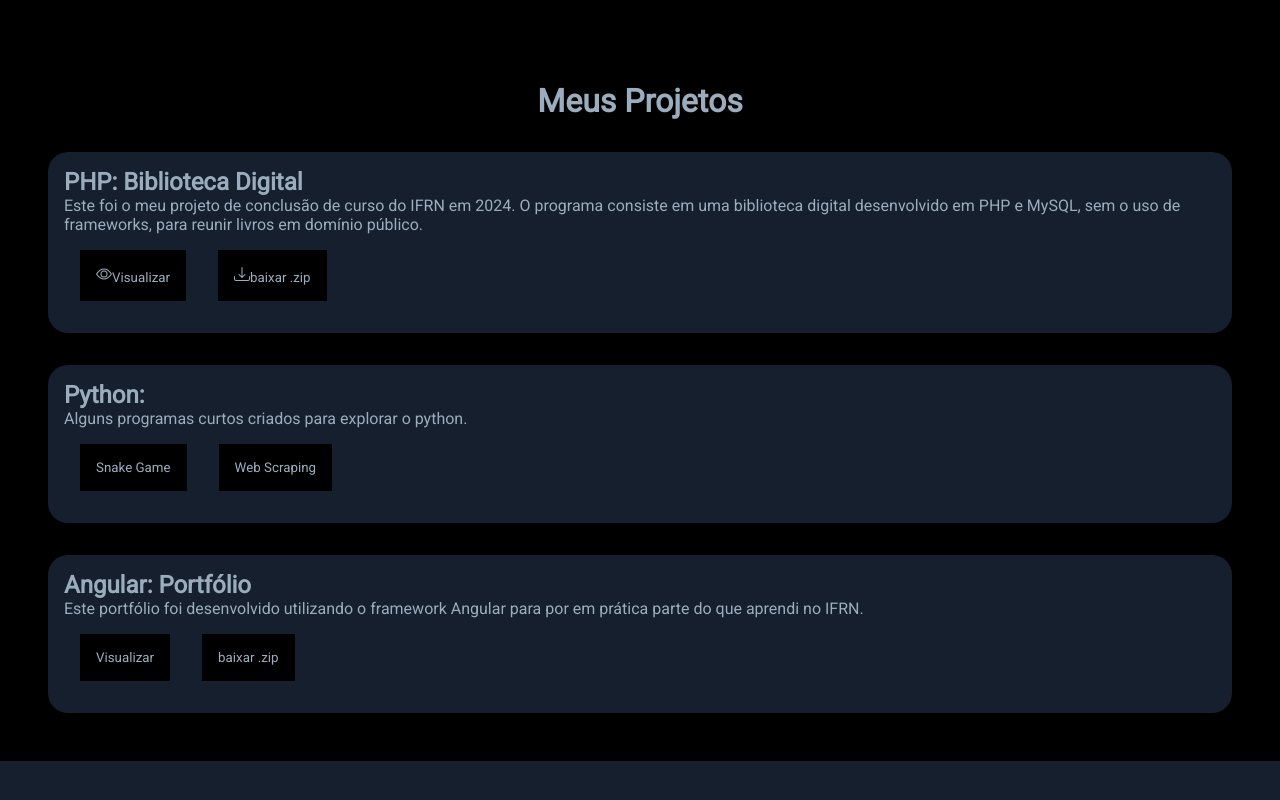
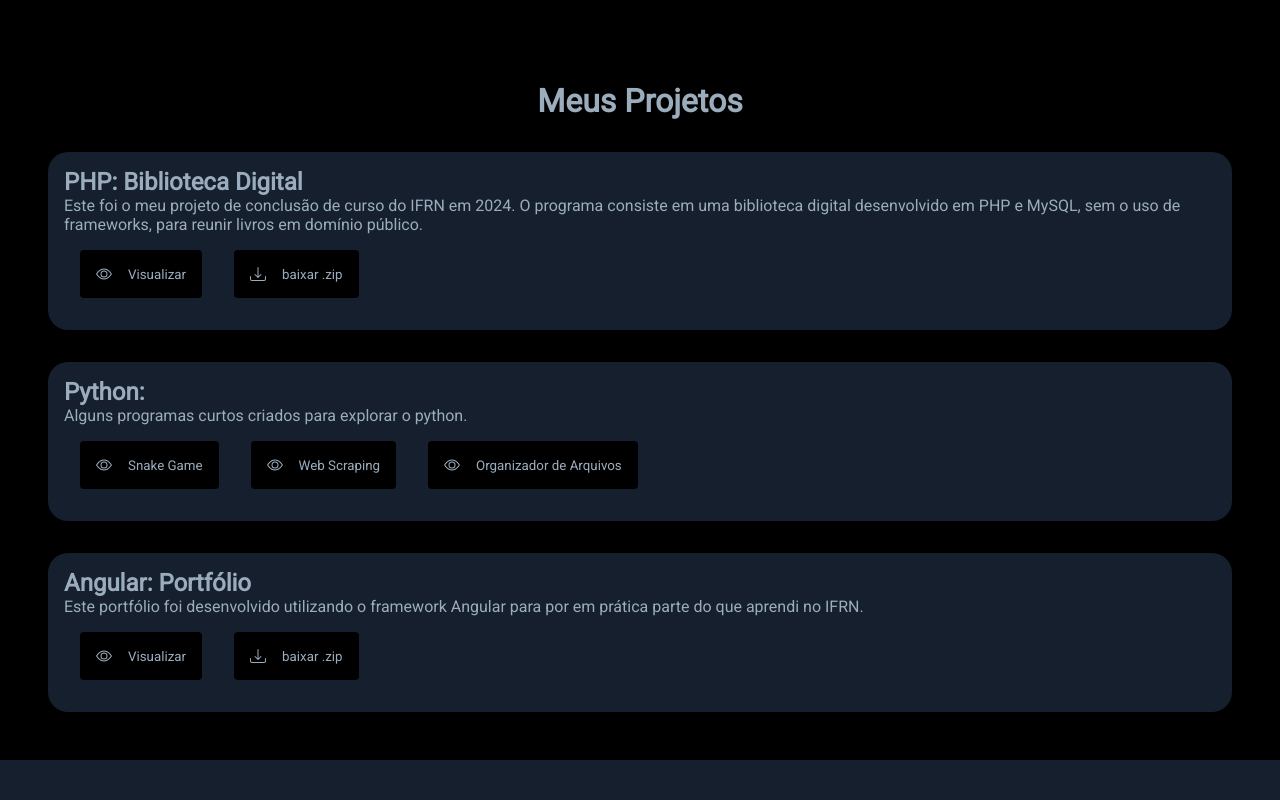
Before and after one commit to JezielHonorato/Portfolio, an Angular app in the folder PortfolioJezielHonorato/: page / in a window 1280 px wide. Shown: the part 814-1614 px from the top of the page. Built offline with nearby package versions, Linux system fonts and the light colour scheme.

Commit message:
my-projects

```diff
--- a/PortfolioJezielHonorato/src/app/components/my-projects/my-projects.component.css
+++ b/PortfolioJezielHonorato/src/app/components/my-projects/my-projects.component.css
@@ -1,8 +1,8 @@
-main{
+main {
   padding: 1rem;
   background-color: black;
 
-  .title{
+  .title {
     display: flex;
     margin-top: 5rem;
     color: var(--color-text);
@@ -16,11 +16,33 @@
     color: var(--color-text);
     border-radius: 20px;
 
-    button {
-      color: var(--color-text);
-      background-color: black;
-      padding: 1rem;
-      margin: 1rem;
+    .buttons {
+      display: flex;
+
+      button {
+        color: var(--color-text);
+        background-color: black;
+        padding: 1rem;
+        margin: 1rem;
+        display: flex;
+        align-items: center;
+        gap: 1rem;
+        border-radius: 4px;
+        cursor: pointer;
+
+        svg {
+          height: 1rem;
+        }
+
+        span {
+          display: inline-block;
+        }
+      }
+
+      button:hover {
+        background-color: #0056b3;
+        color: var(--color-text-hover);
+      }
     }
   }
 }
--- a/PortfolioJezielHonorato/src/app/components/my-projects/my-projects.component.html
+++ b/PortfolioJezielHonorato/src/app/components/my-projects/my-projects.component.html
@@ -3,35 +3,154 @@
 
   <section>
     <h1>PHP: Biblioteca Digital</h1>
-    <p>Este foi o meu projeto de conclusão de curso do IFRN em 2024. O programa consiste em uma biblioteca digital desenvolvido em PHP e MySQL, sem o uso de frameworks, para reunir livros em domínio público.</p>
-    <a href="https://github.com/JezielHonorato/BibliotecaDigital" target="_blank">
+    <p>
+      Este foi o meu projeto de conclusão de curso do IFRN em 2024. O programa
+      consiste em uma biblioteca digital desenvolvido em PHP e MySQL, sem o uso
+      de frameworks, para reunir livros em domínio público.
+    </p>
+    <div class="buttons">
+      <a
+        href="https://github.com/JezielHonorato/BibliotecaDigital"
+        target="_blank"
+      >
+        <button>
+          <svg
+            xmlns="http://www.w3.org/2000/svg"
+            fill="currentColor"
+            class="bi bi-eye"
+            viewBox="0 0 16 16"
+          >
+            <path
+              d="M16 8s-3-5.5-8-5.5S0 8 0 8s3 5.5 8 5.5S16 8 16 8M1.173 8a13 13 0 0 1 1.66-2.043C4.12 4.668 5.88 3.5 8 3.5s3.879 1.168 5.168 2.457A13 13 0 0 1 14.828 8q-.086.13-.195.288c-.335.48-.83 1.12-1.465 1.755C11.879 11.332 10.119 12.5 8 12.5s-3.879-1.168-5.168-2.457A13 13 0 0 1 1.172 8z"
+            />
+            <path
+              d="M8 5.5a2.5 2.5 0 1 0 0 5 2.5 2.5 0 0 0 0-5M4.5 8a3.5 3.5 0 1 1 7 0 3.5 3.5 0 0 1-7 0"
+            />
+          </svg>
+          <span>Visualizar</span>
+        </button></a
+      >
       <button>
-        <svg xmlns="http://www.w3.org/2000/svg" width="16" height="16" fill="currentColor" class="bi bi-eye" viewBox="0 0 16 16">
-          <path d="M16 8s-3-5.5-8-5.5S0 8 0 8s3 5.5 8 5.5S16 8 16 8M1.173 8a13 13 0 0 1 1.66-2.043C4.12 4.668 5.88 3.5 8 3.5s3.879 1.168 5.168 2.457A13 13 0 0 1 14.828 8q-.086.13-.195.288c-.335.48-.83 1.12-1.465 1.755C11.879 11.332 10.119 12.5 8 12.5s-3.879-1.168-5.168-2.457A13 13 0 0 1 1.172 8z"/>
-          <path d="M8 5.5a2.5 2.5 0 1 0 0 5 2.5 2.5 0 0 0 0-5M4.5 8a3.5 3.5 0 1 1 7 0 3.5 3.5 0 0 1-7 0"/>
+        <svg
+          xmlns="http://www.w3.org/2000/svg"
+          fill="currentColor"
+          class="bi bi-download"
+          viewBox="0 0 16 16"
+        >
+          <path
+            d="M.5 9.9a.5.5 0 0 1 .5.5v2.5a1 1 0 0 0 1 1h12a1 1 0 0 0 1-1v-2.5a.5.5 0 0 1 1 0v2.5a2 2 0 0 1-2 2H2a2 2 0 0 1-2-2v-2.5a.5.5 0 0 1 .5-.5"
+          />
+          <path
+            d="M7.646 11.854a.5.5 0 0 0 .708 0l3-3a.5.5 0 0 0-.708-.708L8.5 10.293V1.5a.5.5 0 0 0-1 0v8.793L5.354 8.146a.5.5 0 1 0-.708.708z"
+          />
         </svg>
-        <span>Visualizar</span>
-    </button></a>
-    <button>
-      <svg xmlns="http://www.w3.org/2000/svg" width="16" height="16" fill="currentColor" class="bi bi-download" viewBox="0 0 16 16">
-        <path d="M.5 9.9a.5.5 0 0 1 .5.5v2.5a1 1 0 0 0 1 1h12a1 1 0 0 0 1-1v-2.5a.5.5 0 0 1 1 0v2.5a2 2 0 0 1-2 2H2a2 2 0 0 1-2-2v-2.5a.5.5 0 0 1 .5-.5"/>
-        <path d="M7.646 11.854a.5.5 0 0 0 .708 0l3-3a.5.5 0 0 0-.708-.708L8.5 10.293V1.5a.5.5 0 0 0-1 0v8.793L5.354 8.146a.5.5 0 1 0-.708.708z"/>
-      </svg>
-      <span>baixar .zip</span>
-    </button>
+        <span (click)="DontExist()">baixar .zip</span>
+      </button>
+    </div>
   </section>
 
   <section>
     <h1>Python:</h1>
     <p>Alguns programas curtos criados para explorar o python.</p>
-    <a href="https://github.com/JezielHonorato/SnakeGame" target="_blank"><button>Snake Game</button></a>
-    <a href="https://github.com/JezielHonorato/WebScraping" target="_blank"><button>Web Scraping</button></a>
+    <div class="buttons">
+      <a href="https://github.com/JezielHonorato/SnakeGame" target="_blank">
+        <button>
+          <svg
+            xmlns="http://www.w3.org/2000/svg"
+            fill="currentColor"
+            class="bi bi-eye"
+            viewBox="0 0 16 16"
+          >
+            <path
+              d="M16 8s-3-5.5-8-5.5S0 8 0 8s3 5.5 8 5.5S16 8 16 8M1.173 8a13 13 0 0 1 1.66-2.043C4.12 4.668 5.88 3.5 8 3.5s3.879 1.168 5.168 2.457A13 13 0 0 1 14.828 8q-.086.13-.195.288c-.335.48-.83 1.12-1.465 1.755C11.879 11.332 10.119 12.5 8 12.5s-3.879-1.168-5.168-2.457A13 13 0 0 1 1.172 8z"
+            />
+            <path
+              d="M8 5.5a2.5 2.5 0 1 0 0 5 2.5 2.5 0 0 0 0-5M4.5 8a3.5 3.5 0 1 1 7 0 3.5 3.5 0 0 1-7 0"
+            />
+          </svg>
+          <span>Snake Game</span>
+        </button>
+      </a>
+      <a href="https://github.com/JezielHonorato/WebScraping" target="_blank">
+        <button>
+          <svg
+            xmlns="http://www.w3.org/2000/svg"
+            fill="currentColor"
+            class="bi bi-eye"
+            viewBox="0 0 16 16"
+          >
+            <path
+              d="M16 8s-3-5.5-8-5.5S0 8 0 8s3 5.5 8 5.5S16 8 16 8M1.173 8a13 13 0 0 1 1.66-2.043C4.12 4.668 5.88 3.5 8 3.5s3.879 1.168 5.168 2.457A13 13 0 0 1 14.828 8q-.086.13-.195.288c-.335.48-.83 1.12-1.465 1.755C11.879 11.332 10.119 12.5 8 12.5s-3.879-1.168-5.168-2.457A13 13 0 0 1 1.172 8z"
+            />
+            <path
+              d="M8 5.5a2.5 2.5 0 1 0 0 5 2.5 2.5 0 0 0 0-5M4.5 8a3.5 3.5 0 1 1 7 0 3.5 3.5 0 0 1-7 0"
+            />
+          </svg>
+          <span>Web Scraping</span>
+        </button>
+      </a>
+      <a href="https://github.com/JezielHonorato/FileOrganize" target="_blank">
+        <button>
+          <svg
+            xmlns="http://www.w3.org/2000/svg"
+            fill="currentColor"
+            class="bi bi-eye"
+            viewBox="0 0 16 16"
+          >
+            <path
+              d="M16 8s-3-5.5-8-5.5S0 8 0 8s3 5.5 8 5.5S16 8 16 8M1.173 8a13 13 0 0 1 1.66-2.043C4.12 4.668 5.88 3.5 8 3.5s3.879 1.168 5.168 2.457A13 13 0 0 1 14.828 8q-.086.13-.195.288c-.335.48-.83 1.12-1.465 1.755C11.879 11.332 10.119 12.5 8 12.5s-3.879-1.168-5.168-2.457A13 13 0 0 1 1.172 8z"
+            />
+            <path
+              d="M8 5.5a2.5 2.5 0 1 0 0 5 2.5 2.5 0 0 0 0-5M4.5 8a3.5 3.5 0 1 1 7 0 3.5 3.5 0 0 1-7 0"
+            />
+          </svg>
+          <span>Organizador de Arquivos</span>
+        </button>
+      </a>
+    </div>
   </section>
 
   <section>
     <h1>Angular: Portfólio</h1>
-    <p>Este portfólio foi desenvolvido utilizando o framework Angular para por em prática parte do que aprendi no IFRN.</p>
-    <a href="https://github.com/JezielHonorato/Portfolio" target="_blank"><button>Visualizar</button></a>
-    <button>baixar .zip</button>
+    <p>
+      Este portfólio foi desenvolvido utilizando o framework Angular para por em
+      prática parte do que aprendi no IFRN.
+    </p>
+    <div class="buttons">
+      <a href="https://github.com/JezielHonorato/Portfolio" target="_blank">
+        <button>
+          <svg
+            xmlns="http://www.w3.org/2000/svg"
+            fill="currentColor"
+            class="bi bi-eye"
+            viewBox="0 0 16 16"
+          >
+            <path
+              d="M16 8s-3-5.5-8-5.5S0 8 0 8s3 5.5 8 5.5S16 8 16 8M1.173 8a13 13 0 0 1 1.66-2.043C4.12 4.668 5.88 3.5 8 3.5s3.879 1.168 5.168 2.457A13 13 0 0 1 14.828 8q-.086.13-.195.288c-.335.48-.83 1.12-1.465 1.755C11.879 11.332 10.119 12.5 8 12.5s-3.879-1.168-5.168-2.457A13 13 0 0 1 1.172 8z"
+            />
+            <path
+              d="M8 5.5a2.5 2.5 0 1 0 0 5 2.5 2.5 0 0 0 0-5M4.5 8a3.5 3.5 0 1 1 7 0 3.5 3.5 0 0 1-7 0"
+            />
+          </svg>
+          <span>Visualizar</span>
+        </button>
+      </a>
+      <button>
+        <svg
+          xmlns="http://www.w3.org/2000/svg"
+          fill="currentColor"
+          class="bi bi-download"
+          viewBox="0 0 16 16"
+        >
+          <path
+            d="M.5 9.9a.5.5 0 0 1 .5.5v2.5a1 1 0 0 0 1 1h12a1 1 0 0 0 1-1v-2.5a.5.5 0 0 1 1 0v2.5a2 2 0 0 1-2 2H2a2 2 0 0 1-2-2v-2.5a.5.5 0 0 1 .5-.5"
+          />
+          <path
+            d="M7.646 11.854a.5.5 0 0 0 .708 0l3-3a.5.5 0 0 0-.708-.708L8.5 10.293V1.5a.5.5 0 0 0-1 0v8.793L5.354 8.146a.5.5 0 1 0-.708.708z"
+          />
+        </svg>
+        <span (click)="DontExist()">baixar .zip</span>
+      </button>
+    </div>
   </section>
 </main>
--- a/PortfolioJezielHonorato/src/app/components/my-projects/my-projects.component.ts
+++ b/PortfolioJezielHonorato/src/app/components/my-projects/my-projects.component.ts
@@ -8,5 +8,7 @@
   styleUrl: './my-projects.component.css'
 })
 export class MyProjectsComponent {
-
+  DontExist(){
+    alert ('Função não criada')
+  }
 }
--- a/PortfolioJezielHonorato/src/styles.css
+++ b/PortfolioJezielHonorato/src/styles.css
@@ -9,6 +9,7 @@
   -webkit-appearance: none;
   appearance: none;
   outline: none;
+  text-decoration: none;
 }
 
 ::-webkit-scrollbar {
```
